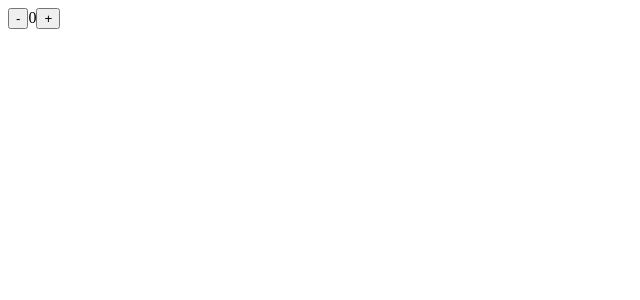
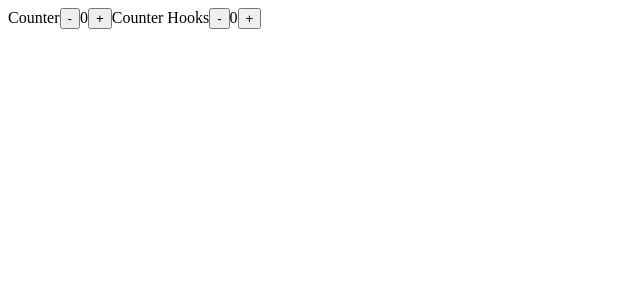
Before and after one commit to Vytautasragaisis07/react-intro, a React (Create React App) app: page / in a window 1280 px wide. Shown: the top 300 px of the page, without its empty margins (0-640 px from the left). Built offline with nearby package versions, Linux system fonts and the light colour scheme.

Commit message:
first commit

```diff
--- a/src/App.jsx
+++ b/src/App.jsx
@@ -1,8 +1,16 @@
 import React from 'react';
 import Counter from './Counter';
+import CounterHooks from "./CounterHooks";
+
 function App() {
+  console.log("Render App")
   return (
-    <Counter initialCount={0} />
+      <>
+        Counter
+        <Counter initialCount={0} />
+        Counter Hooks
+        <CounterHooks initialCount={0} />
+      </>
   )
 }
 
--- a/src/Counter.jsx
+++ b/src/Counter.jsx
@@ -10,6 +10,7 @@
     }
 
     render() {
+        console.log("Render Counter")
         return (
             <>
                 <button onClick={() => this.changeCount(-1)}>-</button>
@@ -19,6 +20,8 @@
         )
     }
     changeCount(amount){
-        this.setState({count: this.state.count + amount})
+        this.setState(prevState =>{
+            return {count: prevState.count + amount}
+        })
     }
 }
--- /dev/null
+++ b/src/CounterHooks.jsx
@@ -0,0 +1,13 @@
+import React, { useState } from "react";
+
+export default function CounterHooks({ initialCount }) {
+    console.log('Render Counter Hooks')
+    const [count, setCount] = useState(initialCount)
+    return(
+        <>
+            <button onClick={() => setCount(prevState => prevState - 1)}>-</button>
+            <span>{count}</span>
+            <button onClick={() => setCount(prevState => prevState + 1)}>+</button>
+        </>
+    )
+}
```
